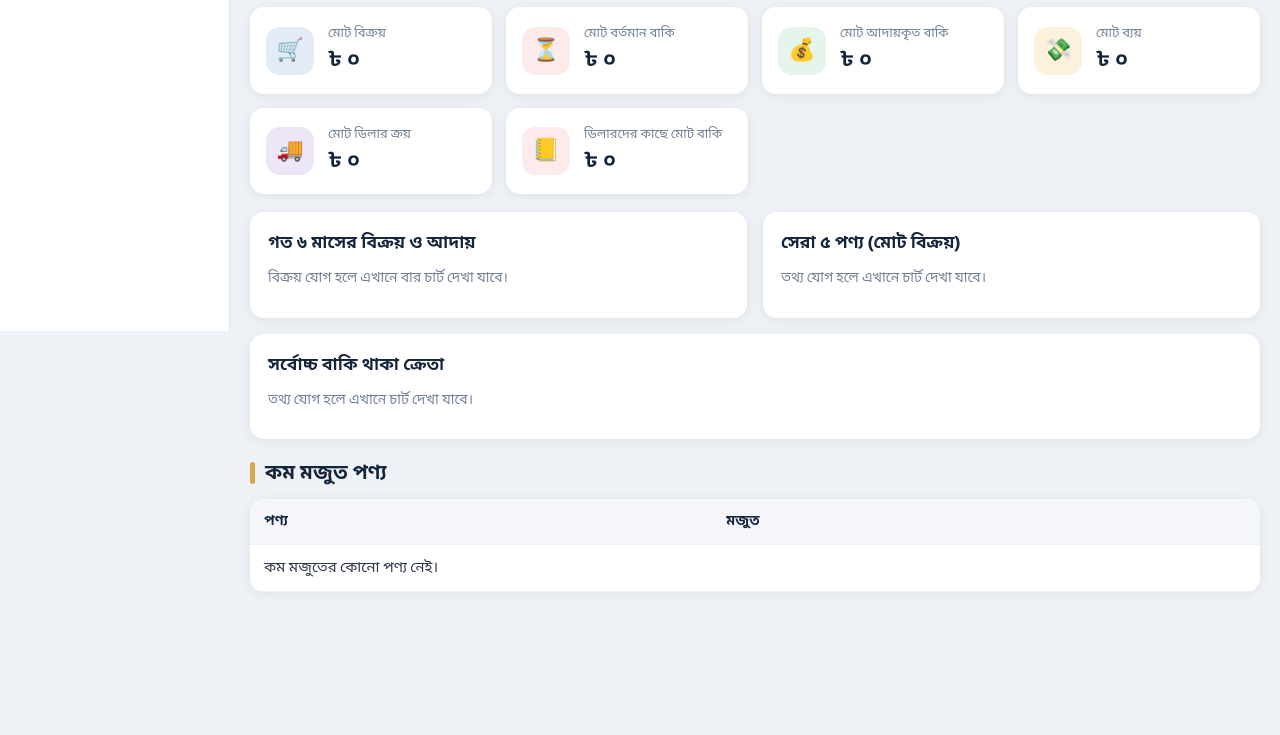
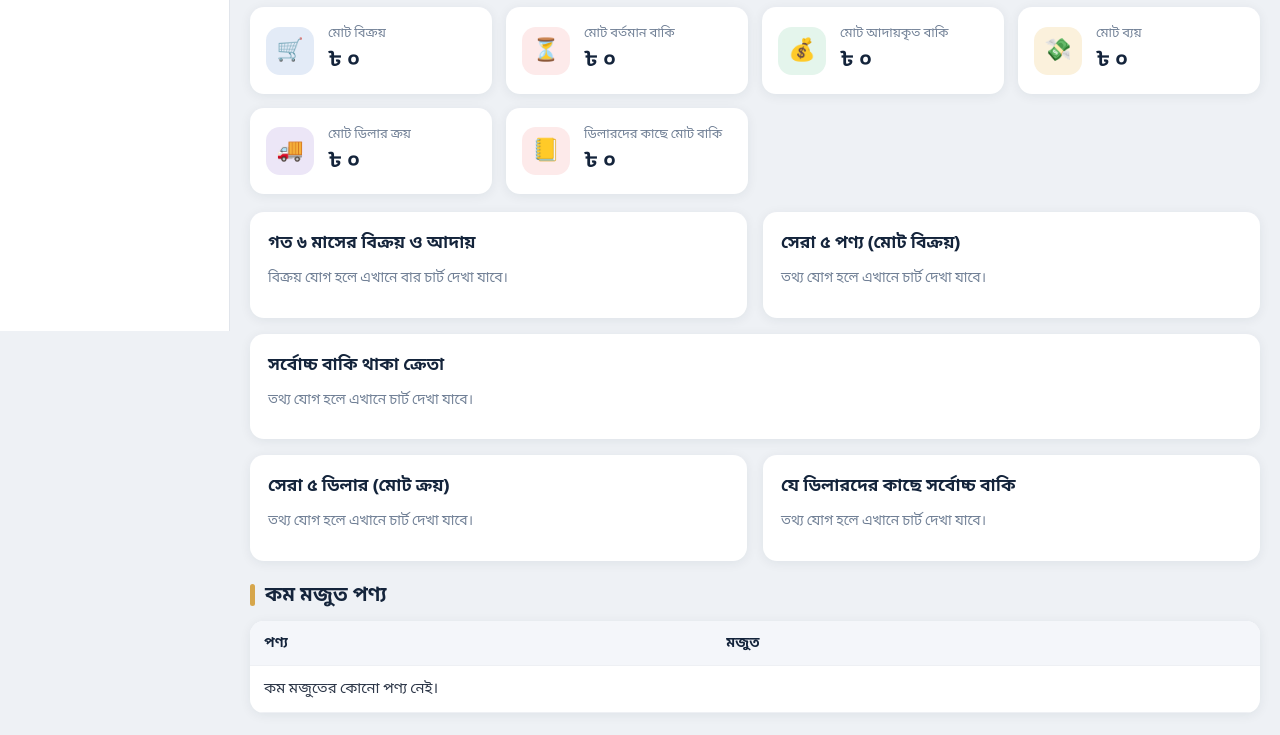
Before and after one commit to saadkamal219/mseadmin, a plain HTML site: page index.html in a window 1280 px wide. Shown: the part 469-1204 px from the top of the page. Before the commit the page ends 1083 px from the top, so only its background shows below. Drawn offline with Linux system fonts and the light colour scheme; a web font is replaced by a local one.

Commit message:
20-11-2026

```diff
--- a/index.html
+++ b/index.html
@@ -670,6 +670,16 @@
         <h3>সর্বোচ্চ বাকি থাকা ক্রেতা</h3>
         <div id="ch3"></div>
       </div>
+      <div class="grid2">
+        <div class="pn">
+          <h3>সেরা ৫ ডিলার (মোট ক্রয়)</h3>
+          <div id="ch4"></div>
+        </div>
+        <div class="pn">
+          <h3>যে ডিলারদের কাছে সর্বোচ্চ বাকি</h3>
+          <div id="ch5"></div>
+        </div>
+      </div>
       <h2>কম মজুত পণ্য</h2>
       <div class="tw">
         <table id="lw"></table>
@@ -869,6 +879,9 @@
       const pm = {}; D.s.forEach(x => pm[x.pname] = (pm[x.pname] || 0) + x.total);
       $("#ch2").innerHTML = hbar(Object.entries(pm).sort((a, b) => b[1] - a[1]).slice(0, 5), "linear-gradient(90deg,#14243B,#2f5489)");
       $("#ch3").innerHTML = hbar(Object.values(B).filter(x => x.v > 0).sort((a, b) => b.v - a.v).slice(0, 5).map(x => [x.n, x.v]), "linear-gradient(90deg,#c0392b,#e57368)")
+      const dm = {}; D.u.forEach(x => { const q = key(x.dealer, x.ph); dm[q] = dm[q] || { n: x.dealer, v: 0 }; dm[q].v += x.total });
+      $("#ch4").innerHTML = hbar(Object.values(dm).sort((a, b) => b.v - a.v).slice(0, 5).map(x => [x.n, x.v]), "linear-gradient(90deg,#6b4fa3,#9b83cf)");
+      $("#ch5").innerHTML = hbar(Object.values(ledD().B).filter(x => x.v > 0).sort((a, b) => b.v - a.v).slice(0, 5).map(x => [x.n, x.v]), "linear-gradient(90deg,#c0392b,#e57368)")
     }
     function render() {
       const { E, B } = led(), m = today().slice(0, 7), ms = D.s.filter(x => x.date.startsWith(m)), low = D.p.filter(p => p.stock <= p.min), dues = Object.values(B).filter(x => x.v > 0), f = $("#fm").value, mo = x => !f || x.date.startsWith(f);
```
